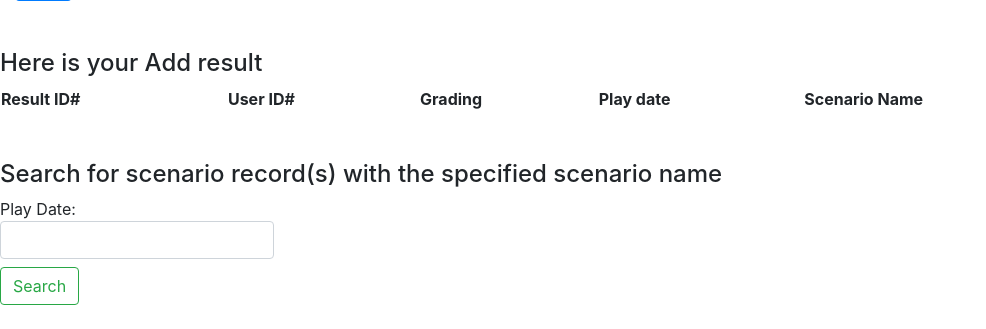
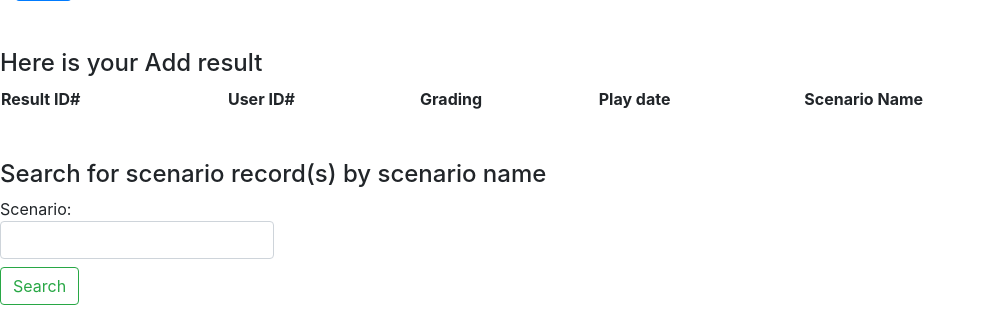
Before and after one commit to nguyeti4/cs340, a Flask app: page /simulators in a window 1280 px wide. Shown: the part 635-964 px from the top of the page, without its empty margins (0-986 px from the left). Run offline with Flask 2, Linux system fonts and the light colour scheme; data that the repository does not hold is empty; some libraries are stand-ins or nearby versions.

Commit message:
Update simulators.html

```diff
--- a/templates/simulators.html
+++ b/templates/simulators.html
@@ -77,10 +77,10 @@
 <div>
 <form class="container2" action="/api/simulators/update" method="GET" class="form-inline my-2 my-lg-0" style="margin-left: 0;">
   <div>
-   <h4>Search for scenario record(s) with the specified scenario name</h4>
+   <h4>Search for scenario record(s) by scenario name</h4>
   </div>
   <div>
-    <label>Play Date: <input class="form-control" type="text" name="sim_scenario"></label>
+    <label>Scenario: <input class="form-control" type="text" name="sim_scenario"></label>
   </div>
   <button class="btn btn-outline-success my-2 my-sm-0" type="submit">Search</button>
 </form>
```
